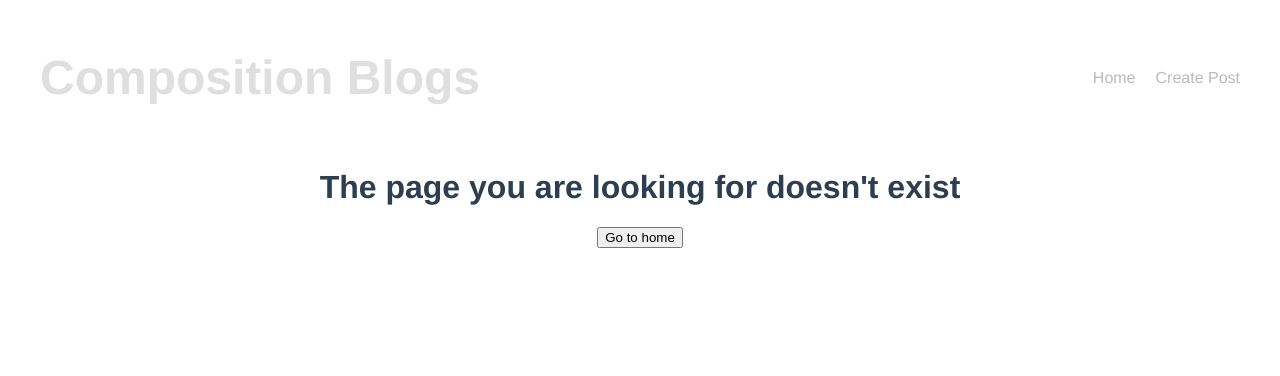
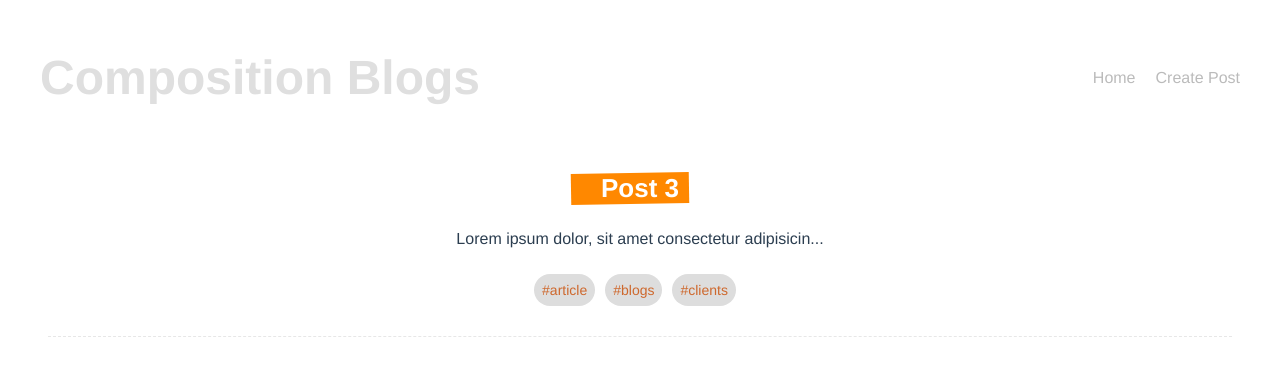
Before and after one commit to ArtificialNeuralIntelligence/col-of-vue-apps, a Vue app: page /tags/article in a window 1280 px wide. Shown: the top 376 px of the page. Built offline with nearby package versions, Linux system fonts and the light colour scheme; data requests are answered from the project's data file.

Commit message:
Tag created
Added:
-- tag view added
-- postlist adjusted
-- tag route implemented

```diff
--- a/data/db.json
+++ b/data/db.json
@@ -62,6 +62,15 @@
         "automated"
       ],
       "id": 7
+    },
+    {
+      "title": "Few more blogs",
+      "body": "TagTagTagTagTagTagTagTagTagTagTagTagTagTagTagTagTagTagTagTagTagTagTagTagTagTagTagTagTagTagTagTagTagTagTagTagTagTagTagTagTagTagTagTagTagTagTagTagTagTagTagTagTagTagTagTagTagTagTagTag TagTagTagTagTagTagTagTagTagTagTagTagTagTagTagTagTagTagTag",
+      "tags": [
+        "ethereum",
+        "web"
+      ],
+      "id": 8
     }
   ]
 }
--- a/src/components/PostLists.vue
+++ b/src/components/PostLists.vue
@@ -18,18 +18,23 @@
 <script>
 import SinglePost from "@/components/SinglePost.vue";
 import Spinner from "@/components/Spinner.vue";
-import getPosts from "../composables/getPosts";
+
 export default {
   name: "PostLists",
   components: {
     SinglePost,
     Spinner,
   },
-  setup() {
-    const { posts, error, load } = getPosts();
-    load();
-    return { posts, error };
+  props: {
+    posts: {
+      type: Array,
+      default: null,
+    },
+    error: {
+      type: String,
+    },
   },
+  setup() {},
 };
 </script>
 
--- a/src/components/SinglePost.vue
+++ b/src/components/SinglePost.vue
@@ -5,7 +5,11 @@
     >
 
     <p>{{ snippet }}</p>
-    <span v-for="tag in post.tags" :key="tag"> #{{ tag }} </span>
+    <span v-for="tag in post.tags" :key="tag" class="pill">
+      <router-link :to="{ name: 'Tag', params: { tag: tag } }"
+        >#{{ tag }}
+      </router-link>
+    </span>
   </div>
 </template>
 
@@ -55,4 +59,17 @@ export default {
   left: -30px;
   transform: rotateZ(-1deg);
 }
+.pill {
+  display: inline-block;
+  margin: 10px 10px 0 0;
+  color: #444;
+  background: #ddd;
+  padding: 8px;
+  border-radius: 20px;
+  font-size: 14px;
+}
+.pill a {
+  text-decoration: none;
+  color: rgb(206, 104, 45);
+}
 </style>
--- a/src/router/index.js
+++ b/src/router/index.js
@@ -3,6 +3,7 @@ import Home from "../views/Home.vue";
 import NotFound from "../views/NotFound.vue";
 import Details from "../views/Details.vue";
 import CreateForm from "../views/CreateForm.vue";
+import Tag from "../views/Tag.vue";
 
 const routes = [
   {
@@ -26,6 +27,12 @@ const routes = [
     name: "Create",
     component: CreateForm,
   },
+  {
+    path: "/tags/:tag",
+    name: "Tag",
+    component: Tag,
+    props: true,
+  },
 ];
 
 const router = createRouter({
--- a/src/views/Home.vue
+++ b/src/views/Home.vue
@@ -1,11 +1,12 @@
 <template>
   <div class="home">
-    <post-lists />
+    <post-lists :posts="posts" :error="error" />
   </div>
 </template>
 
 <script>
 import PostLists from "@/components/PostLists.vue";
+import getPosts from "../composables/getPosts";
 
 export default {
   name: "Home",
@@ -13,7 +14,9 @@ export default {
     PostLists,
   },
   setup() {
-    return {};
+    const { posts, error, load } = getPosts();
+    load();
+    return { posts, error };
   },
 };
 </script>
--- /dev/null
+++ b/src/views/Tag.vue
@@ -0,0 +1,36 @@
+<template>
+  <post-lists :posts="refinedPosts" :error="error"></post-lists>
+</template>
+
+<script>
+import { computed } from "vue";
+import PostLists from "@/components/PostLists.vue";
+import getPosts from "../composables/getPosts";
+
+export default {
+  name: "Tag",
+  components: {
+    PostLists,
+  },
+  props: {
+    tag: {
+      type: String,
+    },
+  },
+  setup(props) {
+    // fetch all the post
+    const { posts, error, load } = getPosts();
+    load();
+
+    // depending on props get a computed property of refined postlists
+    const refinedPosts = computed(() => {
+      return posts.value.filter((post) => post.tags.includes(props.tag));
+    });
+    //
+    console.log(refinedPosts);
+    return { refinedPosts, error };
+  },
+};
+</script>
+
+<style lang="css" scoped></style>
```
